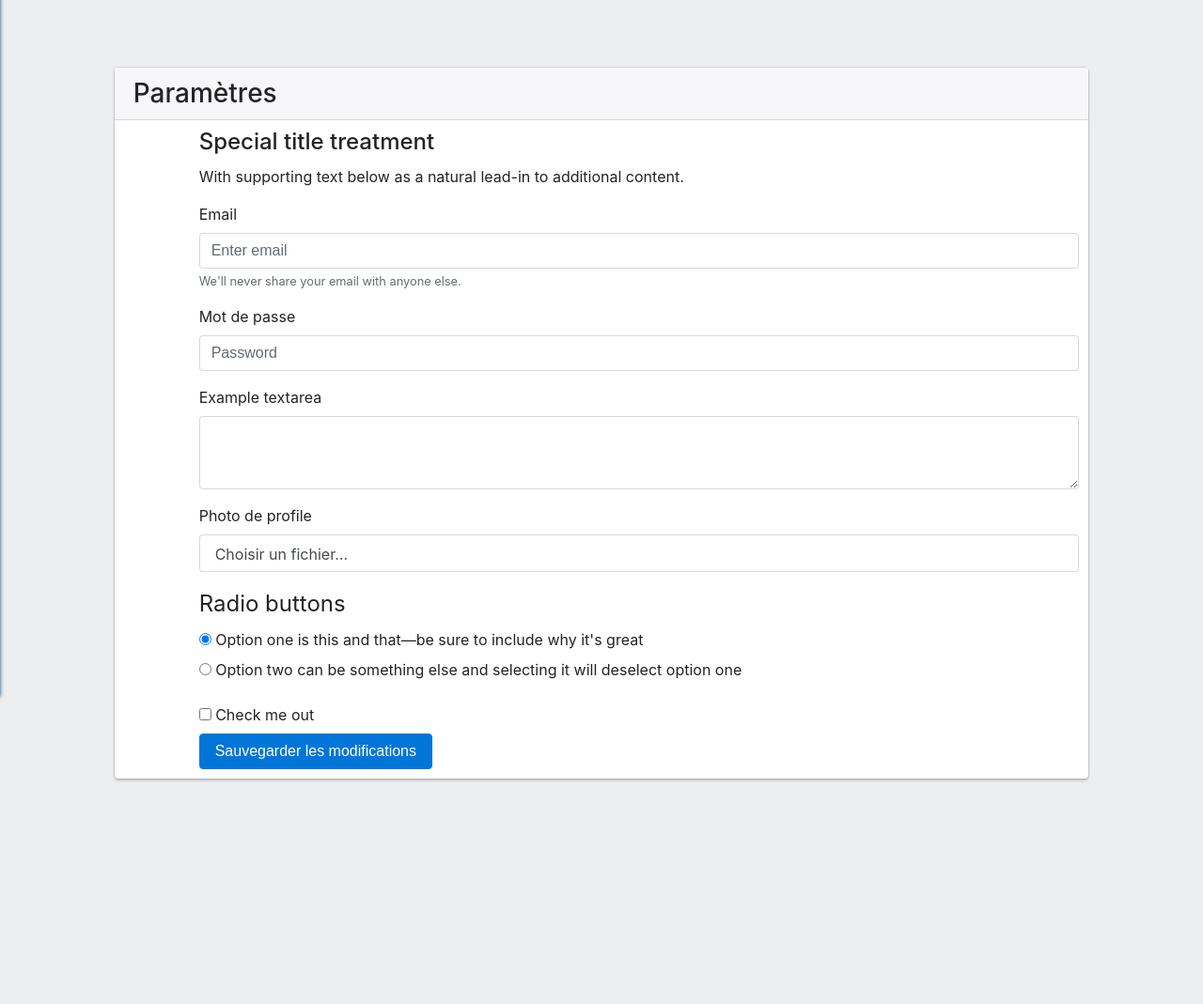
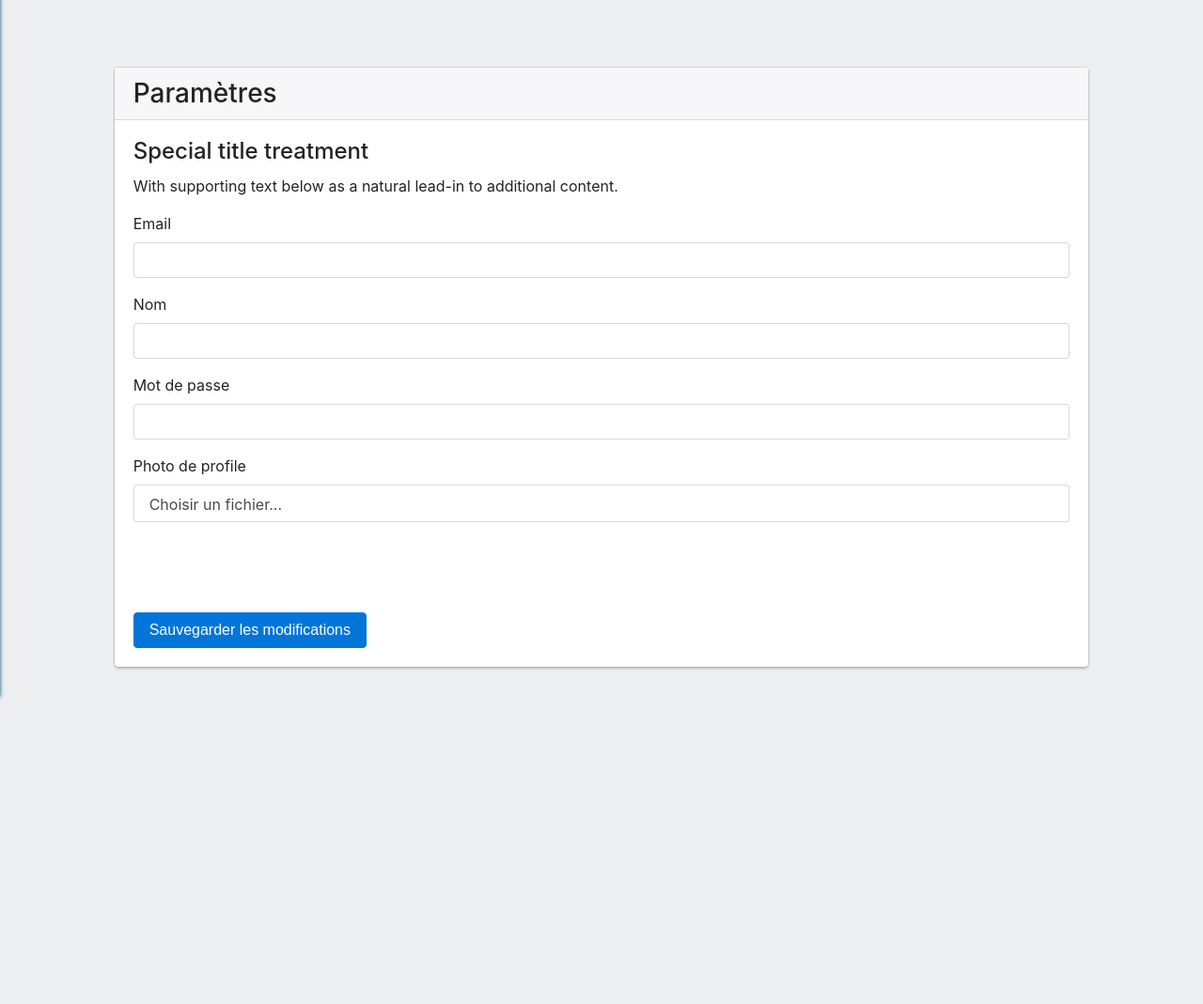
Before and after one commit to flavius75/ei2i.com, a PHP site: page /settings.php in a window 1280 px wide. Shown: the part 58-1127 px from the top of the page at 94% size. Run offline with PHP 8.4, Linux system fonts and the light colour scheme; the visitor is signed in with stand-in values (Sample User, id 1); some libraries are stand-ins or nearby versions.

Commit message:
Fix display bugs

```diff
--- a/admin.php
+++ b/admin.php
@@ -104,14 +104,11 @@ $nb_members= $reponse -> fetch();
 
 <div class="graph">
 
-<canvas  id="bar_chart" width="700" height="200" ></canvas>
-<canvas  id="pie_chart"></canvas>
-
 </div>
 
  <div class="space"></div>
 
-   <div class="col-md-12">
+   <div class="col-md-12 card">
 
 <table class="table">
 <thead class="thead-default">
--- a/css/poly-style.css
+++ b/css/poly-style.css
@@ -32,7 +32,7 @@ nav .navbar {
 }
 
 .tile{
-  width: 500px;
+  width: 350px;
 }
 
 .articles {
@@ -190,6 +190,7 @@ background-color: white;
   margin: 15px;
   width: 300px;
   height: 225px;
+  margin-left: 23px;
 
 }
 
@@ -217,7 +218,7 @@ background-color: white;
 }
 
 .articles .row{
-  margin: 10px;
+  margin: 13px;
 }
 
 .card{
@@ -236,7 +237,7 @@ background-color: white;
   border: 1px solid #2969b0;
 }
 
-.card-block{
+.tile > .card-block{
   padding: 10px;
   margin-left: 80px;
 
@@ -258,6 +259,23 @@ background-color: white;
   background-color: #fdfdfb;
   box-shadow: 0 0 0 1px rgba(0,0,0,.1), 0 2px 3px rgba(0,0,0,.2);
 }
+
+
+#bar_chart{
+  width:76% !important;
+  height:50% !important;
+}
+
+#pie_chart{
+  width: 23%  !important;
+  height: 44% !important;
+}
+
+.tile .card-block{
+  padding: 10px;
+  margin-left: 80px;
+}
+
 /*------------------responsive----------------*/
 
 @media screen and (max-width: 700px){
@@ -285,10 +303,6 @@ background-color: white;
     height:30px;
   }
 
-  .card-block{
-    padding: 10px;
-    margin-left: 80px;
-  }
 
   .card-title{
     margin-bottom: 4px;
--- a/docs.php
+++ b/docs.php
@@ -13,6 +13,7 @@
 
 
 <h2>Documents</h2>
+<h6>Un espace de partage de documents dédié</h4>
 <div class="space"></div>
 
   <button type="button" class="btn btn-outline-secondary btn-lg" data-toggle="modal" data-target="#myModal">
@@ -135,7 +136,7 @@ else if ($donnees['up_extension']== "jpg"|| $donnees['up_extension']=="JPG" || $
         <em>par<?php echo " ".$donnees['up_member']?></em>
 
       </p>
-      <a href="docs/" download="<?php echo $donnees['up_title'].".". $donnees['up_extension'] ?>" class="btn btn-primary boutton"><img src="img/Down_24px.png" alt=""></a>
+      <a href="docs/<?php echo $donnees['up_title'].".". $donnees['up_extension'] ?>" download class="btn btn-primary boutton"><img src="img/Down_24px.png" alt=""></a>
     </div>
   </div>
 </div>
--- /dev/null
+++ b/docs/texte.txt
@@ -0,0 +1 @@
+bonjour
--- a/header.php
+++ b/header.php
@@ -32,7 +32,7 @@ if (!$_SESSION['nom']){
 if($_SESSION['nom'] == "Flavius")
  $_SESSION['admin'] = true;
   else
-  $_SESSION['admin'] = false
+  $_SESSION['admin'] = false;
 
 
      ?>
--- a/js/chart.js
+++ b/js/chart.js
@@ -16,7 +16,7 @@ var data = {
     ]
 };
 var option = {
-    responsive: false,
+    responsive: true,
 animation: {
 				duration:1000,
 
@@ -59,7 +59,7 @@ var data = {
 
 
 var options = {
-  responsive: false,
+  responsive: true,
 
 animation: {
     animationScale:true,
--- a/php/inscript.php
+++ b/php/inscript.php
@@ -53,8 +53,3 @@ $nom= $_POST['name'];
      exit();
 
     ?>
-
-
-
-
-     ?>
--- a/settings.php
+++ b/settings.php
@@ -15,50 +15,29 @@
       <form>
         <div class="form-group">
           <label for="exampleInputEmail1">Email</label>
-          <input type="email" class="form-control" id="exampleInputEmail1" aria-describedby="emailHelp" placeholder="Enter email">
-          <small id="emailHelp" class="form-text text-muted">We'll never share your email with anyone else.</small>
+          <input type="email" class="form-control" id="exampleInputEmail1" aria-describedby="emailHelp" >
         </div>
+
+        <div class="form-group">
+          <label for="exampleInputName">Nom</label>
+          <input type="text" class="form-control" id="inputName" aria-describedby="emailHelp">
+        </div>
+
         <div class="form-group">
           <label for="exampleInputPassword1">Mot de passe</label>
-          <input type="password" class="form-control" id="exampleInputPassword1" placeholder="Password">
+          <input type="password" class="form-control" id="exampleInputPassword1" >
         </div>
 
 
-
         <div class="form-group">
-          <label for="exampleTextarea">Example textarea</label>
-          <textarea class="form-control" id="exampleTextarea" rows="3"></textarea>
-        </div>
-
-        <div class="form-group">
-          <label for="exampleInputEmail1">Photo de profile</label>
+          <label for="exampleInputPhoto">Photo de profile</label>
           <label class="custom-file col-1">
             <input type="file" id="file" name="file" class="custom-file-input">
             <span class="custom-file-control"></span>
         </div>
 
-        <fieldset class="form-group">
-          <legend>Radio buttons</legend>
-          <div class="form-check">
-            <label class="form-check-label">
-              <input type="radio" class="form-check-input" name="optionsRadios" id="optionsRadios1" value="option1" checked>
-              Option one is this and that&mdash;be sure to include why it's great
-            </label>
-          </div>
-          <div class="form-check">
-          <label class="form-check-label">
-              <input type="radio" class="form-check-input" name="optionsRadios" id="optionsRadios2" value="option2">
-              Option two can be something else and selecting it will deselect option one
-            </label>
-          </div>
+<div class="space"></div>
 
-        </fieldset>
-        <div class="form-check">
-          <label class="form-check-label">
-            <input type="checkbox" class="form-check-input">
-            Check me out
-          </label>
-        </div>
         <button type="submit" class="btn btn-primary">Sauvegarder les modifications</button>
       </form>
 
```
Also changed, not shown: 2 other files.
